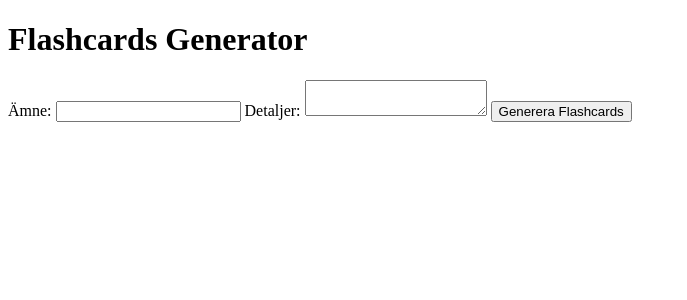
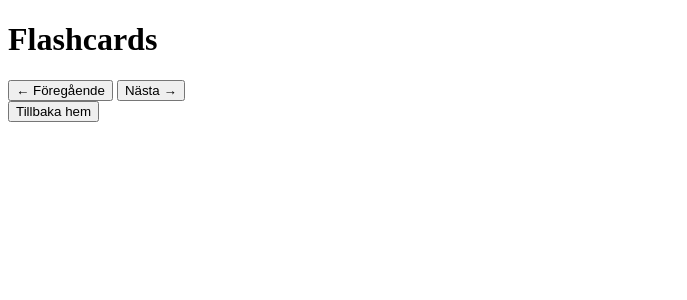
Before and after one commit to KnutMa/skola-projekt, a Python web app: template templates/flashcards.html in a window 1280 px wide. Shown: the top 300 px of the page, without its empty margins (0-687 px from the left). Run offline with Jinja, Linux system fonts and the light colour scheme; the template is opened without the code that fills it, so the values that code supplies are empty.

Commit message:
Update flashcards.html

```diff
--- a/templates/flashcards.html
+++ b/templates/flashcards.html
@@ -4,52 +4,28 @@
     <meta charset="UTF-8">
     <meta name="viewport" content="width=device-width, initial-scale=1.0">
     <title>Flashcards</title>
-    <link rel="stylesheet" href="{{ url_for('static', filename='styles.css') }}">
+    <link rel="stylesheet" href="/static/styles.css">
 </head>
 <body>
-    <h1>Flashcards Generator</h1>
-    <form id="flashcardForm">
-        <label for="subject">Ämne:</label>
-        <input type="text" id="subject" name="subject" required>
-        <label for="details">Detaljer:</label>
-        <textarea id="details" name="details" required></textarea>
-        <button type="submit">Generera Flashcards</button>
-    </form>
-    <div id="flashcardContainer"></div>
-
-    <script>
-        document.getElementById('flashcardForm').addEventListener('submit', function(event) {
-            event.preventDefault();
-            const subject = document.getElementById('subject').value;
-            const details = document.getElementById('details').value;
-
-            fetch('/generate_flashcards', {
-                method: 'POST',
-                headers: {
-                    'Content-Type': 'application/json',
-                },
-                body: JSON.stringify({ subject, details }),
-            })
-            .then(response => response.json())
-            .then(data => {
-                const container = document.getElementById('flashcardContainer');
-                container.innerHTML = '';
-                data.forEach(item => {
-                    const flashcard = document.createElement('div');
-                    flashcard.className = 'flashcard';
-                    flashcard.innerHTML = `
-                        <div class="flashcard-inner">
-                            <div class="flashcard-front">${item.term}</div>
-                            <div class="flashcard-back">${item.definition}</div>
-                        </div>
-                    `;
-                    flashcard.addEventListener('click', () => {
-                        flashcard.classList.toggle('flipped');
-                    });
-                    container.appendChild(flashcard);
-                });
-            });
-        });
-    </script>
+    <div class="container">
+        <h1>Flashcards</h1>
+        <div id="flashcard-container">
+            <div class="flashcard" onclick="flipCard(this)">
+                <div class="flashcard-front">
+                    <h2 id="term-text"></h2>
+                </div>
+                <div class="flashcard-back">
+                    <p id="definition-text"></p>
+                </div>
+            </div>
+            <div class="flashcard-nav">
+                <button onclick="prevCard()">← Föregående</button>
+                <span id="card-counter"></span>
+                <button onclick="nextCard()">Nästa →</button>
+            </div>
+        </div>
+        <button onclick="window.location.href='/'" class="home-button">Tillbaka hem</button>
+    </div>
+    <script src="/static/script.js"></script>
 </body>
 </html>
```
